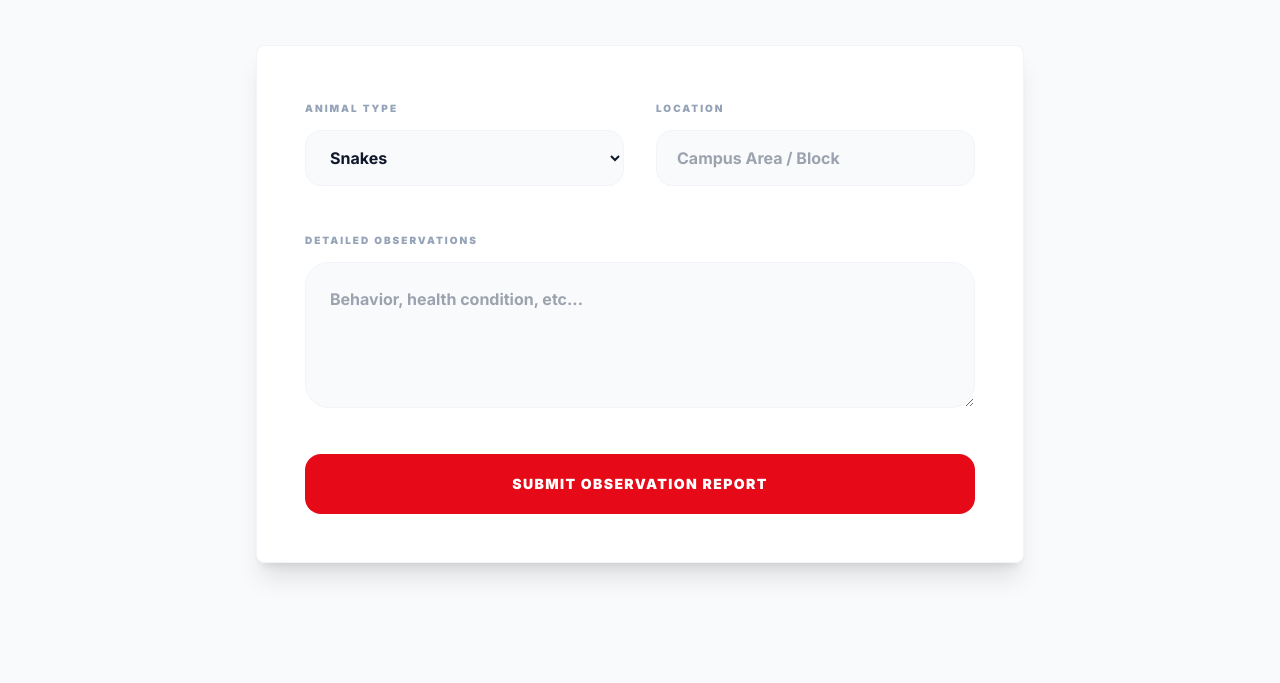
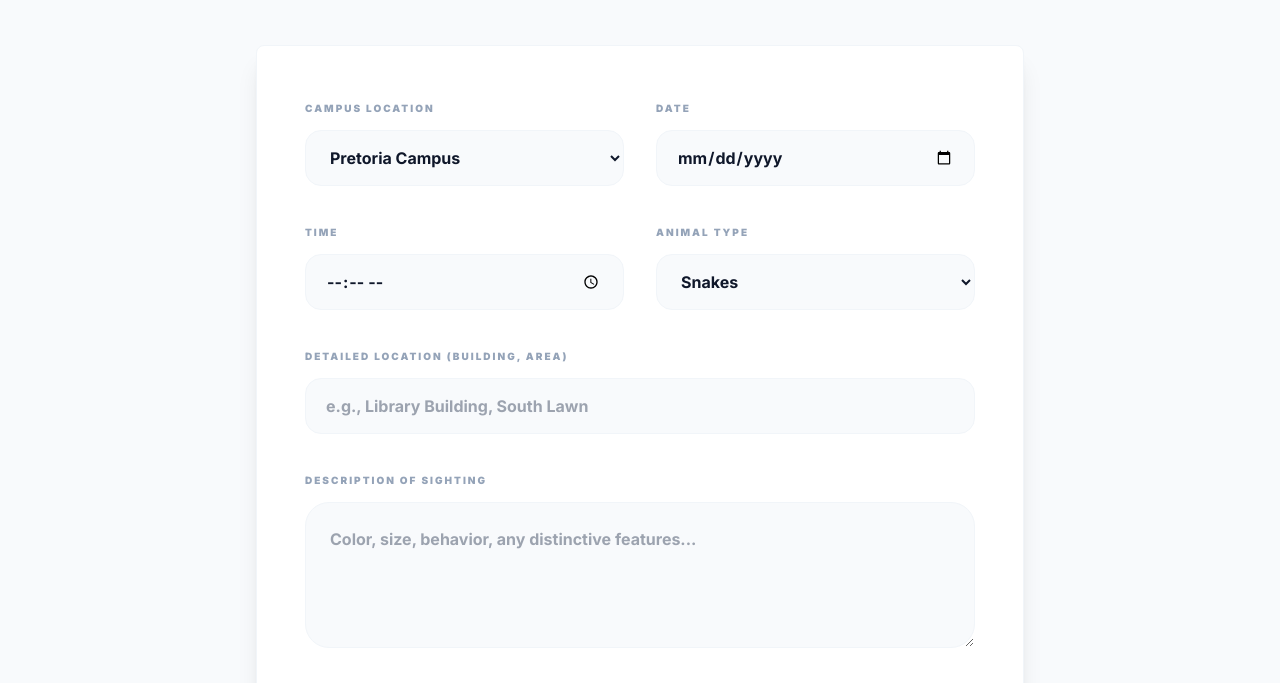
Before and after one commit to pmokadi/BC-WildWatch, a website: page public/sighting.html in a window 1280 px wide. Shown: the part 264-947 px from the top of the page. Before the commit the page ends 875 px from the top, so only its background shows below. Drawn offline with nearby package versions, Linux system fonts and the light colour scheme.

Commit message:
Enhance animal sighting form with new fields
Updated the sighting form to include additional fields for campus location, date, time, detailed location, description of sighting, and photo upload.

```diff
--- a/public/sighting.html
+++ b/public/sighting.html
@@ -8,12 +8,56 @@
     <div class="w-full max-w-3xl">
       <div data-flash hidden></div>
       <div class="mb-12"><div class="flex items-center gap-2 text-[#e60a18] mb-4"><i data-lucide="eye" class="w-5 h-5"></i><span class="font-black uppercase tracking-[0.2em] text-[10px]">Citizen Science Portal</span></div><h1 class="text-4xl md:text-6xl font-black tracking-tight mb-4">Report Animal Sighting</h1><p class="text-slate-600 text-lg font-medium">Your contribution helps us protect more students.</p></div>
-      <form data-sighting-form class="bg-white p-8 md:p-12 rounded-lg shadow-xl border border-slate-100 space-y-10">
+      <form data-sighting-form class="bg-white p-8 md:p-12 rounded-lg shadow-xl border border-slate-100 space-y-8" enctype="multipart/form-data">
         <div class="grid md:grid-cols-2 gap-8">
-          <div><label class="text-[10px] font-black uppercase tracking-[0.2em] text-slate-400">Animal Type</label><select name="species_group" class="mt-3 w-full h-14 px-5 rounded-2xl border border-slate-100 bg-slate-50 font-bold"><option value="snakes">Snakes</option><option value="bees">Bees & Wasps</option><option value="lizards">Lizards</option><option value="other">Other / AI Identified</option></select></div>
-          <div><label class="text-[10px] font-black uppercase tracking-[0.2em] text-slate-400">Location</label><input name="location" class="mt-3 w-full h-14 px-5 rounded-2xl border border-slate-100 bg-slate-50 font-bold" placeholder="Campus Area / Block" required></div>
+          <div>
+            <label class="text-[10px] font-black uppercase tracking-[0.2em] text-slate-400">Campus Location</label>
+            <select name="campus" class="mt-3 w-full h-14 px-5 rounded-2xl border border-slate-100 bg-slate-50 font-bold">
+              <option value="Pretoria Campus">Pretoria Campus</option>
+              <option value="Kempton Park Campus">Kempton Park Campus</option>
+              <option value="Stellenbosch Campus">Stellenbosch Campus</option>
+              <option value="Other">Other</option>
+            </select>
+          </div>
+          <div>
+            <label class="text-[10px] font-black uppercase tracking-[0.2em] text-slate-400">Date</label>
+            <input name="date" type="date" class="mt-3 w-full h-14 px-5 rounded-2xl border border-slate-100 bg-slate-50 font-bold" required>
+          </div>
         </div>
-        <div><label class="text-[10px] font-black uppercase tracking-[0.2em] text-slate-400">Detailed Observations</label><textarea name="notes" rows="4" class="mt-3 w-full p-6 rounded-3xl border border-slate-100 bg-slate-50 font-bold" placeholder="Behavior, health condition, etc..."></textarea></div>
+
+        <div class="grid md:grid-cols-2 gap-8">
+          <div>
+            <label class="text-[10px] font-black uppercase tracking-[0.2em] text-slate-400">Time</label>
+            <input name="time" type="time" class="mt-3 w-full h-14 px-5 rounded-2xl border border-slate-100 bg-slate-50 font-bold">
+          </div>
+          <div>
+            <label class="text-[10px] font-black uppercase tracking-[0.2em] text-slate-400">Animal Type</label>
+            <select name="species_group" class="mt-3 w-full h-14 px-5 rounded-2xl border border-slate-100 bg-slate-50 font-bold">
+              <option value="Snakes">Snakes</option>
+              <option value="Bees">Bees & Wasps</option>
+              <option value="Lizards">Lizards</option>
+              <option value="Other">Other / AI Identified</option>
+            </select>
+          </div>
+        </div>
+
+        <div>
+          <label class="text-[10px] font-black uppercase tracking-[0.2em] text-slate-400">Detailed Location (Building, Area)</label>
+          <input name="detailed_location" class="mt-3 w-full h-14 px-5 rounded-2xl border border-slate-100 bg-slate-50 font-bold" placeholder="e.g., Library Building, South Lawn">
+        </div>
+
+        <div>
+          <label class="text-[10px] font-black uppercase tracking-[0.2em] text-slate-400">Description of Sighting</label>
+          <textarea name="notes" rows="4" class="mt-3 w-full p-6 rounded-3xl border border-slate-100 bg-slate-50 font-bold" placeholder="Color, size, behavior, any distinctive features..."></textarea>
+        </div>
+
+        <div>
+          <label class="text-[10px] font-black uppercase tracking-[0.2em] text-slate-400">Photo (if available)</label>
+          <div class="mt-3 flex items-center gap-4">
+            <input name="photo" type="file" accept="image/*" class="w-full rounded-2xl border border-slate-100 bg-slate-50 p-3" data-photo-input>
+          </div>
+        </div>
+
         <button type="submit" class="w-full bg-[#e60a18] text-white py-5 rounded-2xl font-black uppercase tracking-widest text-sm hover:bg-black">Submit Observation Report</button>
       </form>
     </div>
```
